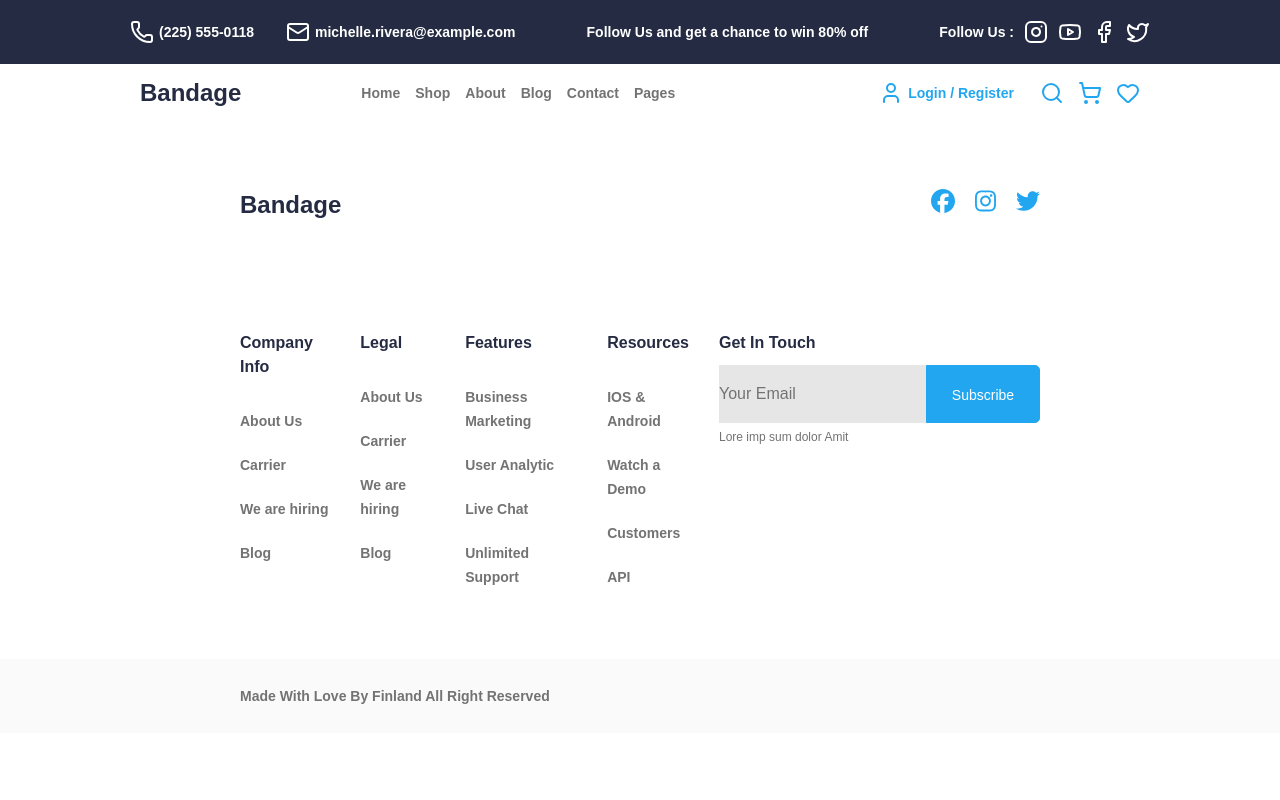
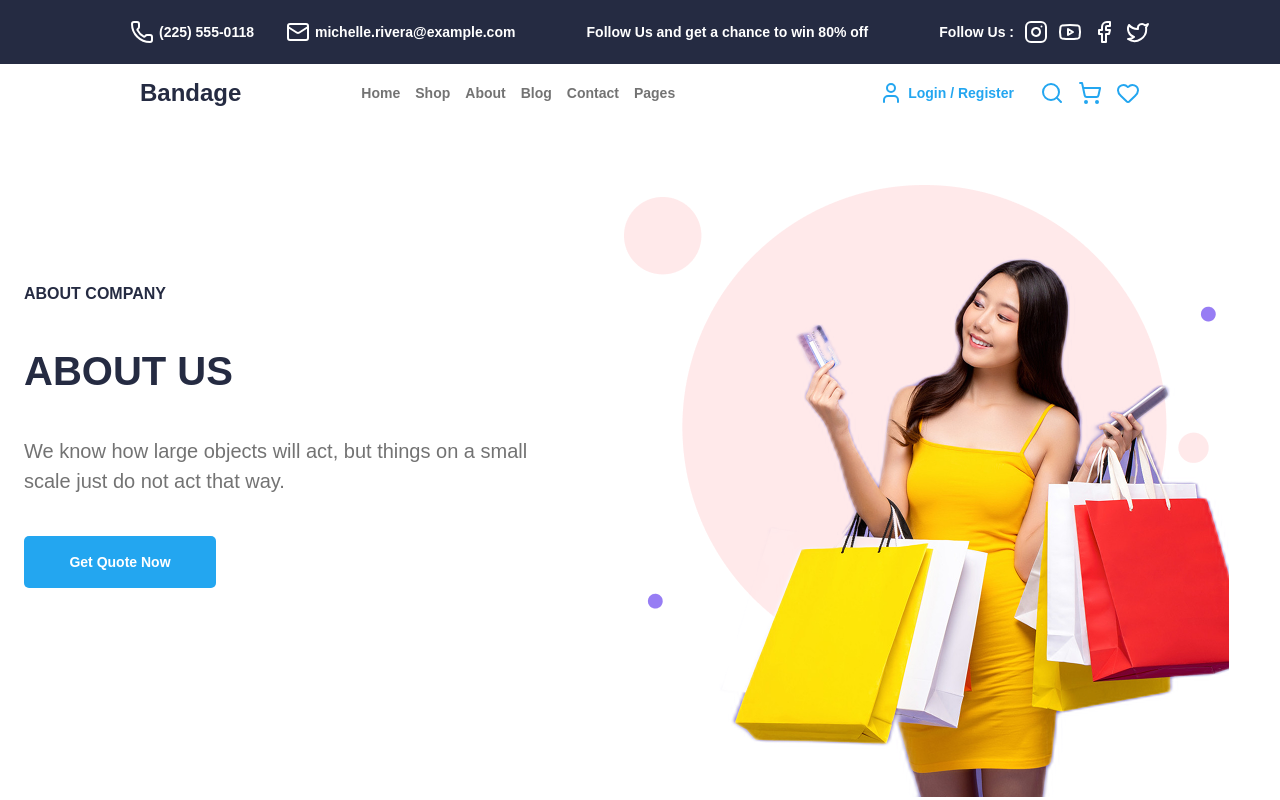
Before and after one commit to kaanarslann/E-Commerce, a React (Vite) app: page /about in a window 1280 px wide. Shown: the top 800 px of the page. Built offline with nearby package versions, Linux system fonts and the light colour scheme.

Commit message:
adds AboutCompany component

```diff
--- /dev/null
+++ b/src/components/AboutCompany.jsx
@@ -0,0 +1,20 @@
+import aboutCompany from "../assets/aboutcompany.png";
+
+export default function AboutCompany() {
+
+    return(
+        <section className="about-company-main mt-5">
+            <div className="about-company-content flex flex-col items-center gap-5 md:flex-row md:gap-20 md:justify-center">
+                <div className="about-company-text flex flex-col gap-10 items-center py-20 md:items-start">
+                    <h5 className="hidden md:block text-[#252B42] text-base font-bold leading-6">ABOUT COMPANY</h5>
+                    <h2 className="text-[#252B42] text-[2.5rem] leading-[3.125rem] font-bold">ABOUT US</h2>
+                    <h4 className="text-[#737373] text-xl leading-[1.875rem] w-2xs text-center md:text-start md:w-130">We know how large objects will act, but things on a small scale just do not act that way.</h4>
+                    <button className="bg-[#23A6F0] text-white text-sm leading-[1.375rem] font-bold py-[0.938rem] px-10 rounded-[0.313rem] w-48 h-[3.25rem] hover:cursor-pointer">Get Quote Now</button>
+                </div>
+                <div className="about-company-img w-[24.188rem] h-[27.5rem] md:w-[39.5rem] md:h-[38.25rem]">
+                    <img src={aboutCompany} />
+                </div>
+            </div>
+        </section>
+    );
+}
--- a/src/layout/Header.jsx
+++ b/src/layout/Header.jsx
@@ -66,7 +66,7 @@ export default function Header() {
                             <nav className="navbar flex gap-[0.938rem] text-sm font-bold leading-6 text-[#737373]">
                                 <Link to="/">Home</Link>
                                 <Link to="/shop">Shop</Link>
-                                <Link to="/">About</Link>
+                                <Link to="/about">About</Link>
                                 <Link to="/">Blog</Link>
                                 <Link to="/contact">Contact</Link>
                                 <Link to="/">Pages</Link>
--- a/src/layout/PageContent.jsx
+++ b/src/layout/PageContent.jsx
@@ -4,6 +4,7 @@ import ShopPage from "../pages/ShopPage";
 import ProductDetail from "../pages/ProductDetail";
 import Contact from "../pages/Contact";
 import Team from "../pages/Team";
+import About from "../pages/About";
 
 export default function PageContent() {
     return (
@@ -24,6 +25,9 @@ export default function PageContent() {
                 <Route path="/team">
                     <Team />
                 </Route>
+                <Route path="/about">
+                    <About />
+                </Route>
             </Switch>
         </div>
     )
--- /dev/null
+++ b/src/pages/About.jsx
@@ -0,0 +1,10 @@
+import AboutCompany from "../components/AboutCompany";
+
+export default function About() {
+    return (
+        <section className="about-main">
+            <AboutCompany />
+        </section>
+    );
+
+}
```
Also changed, not shown: src/assets/aboutcompany.png (added).
